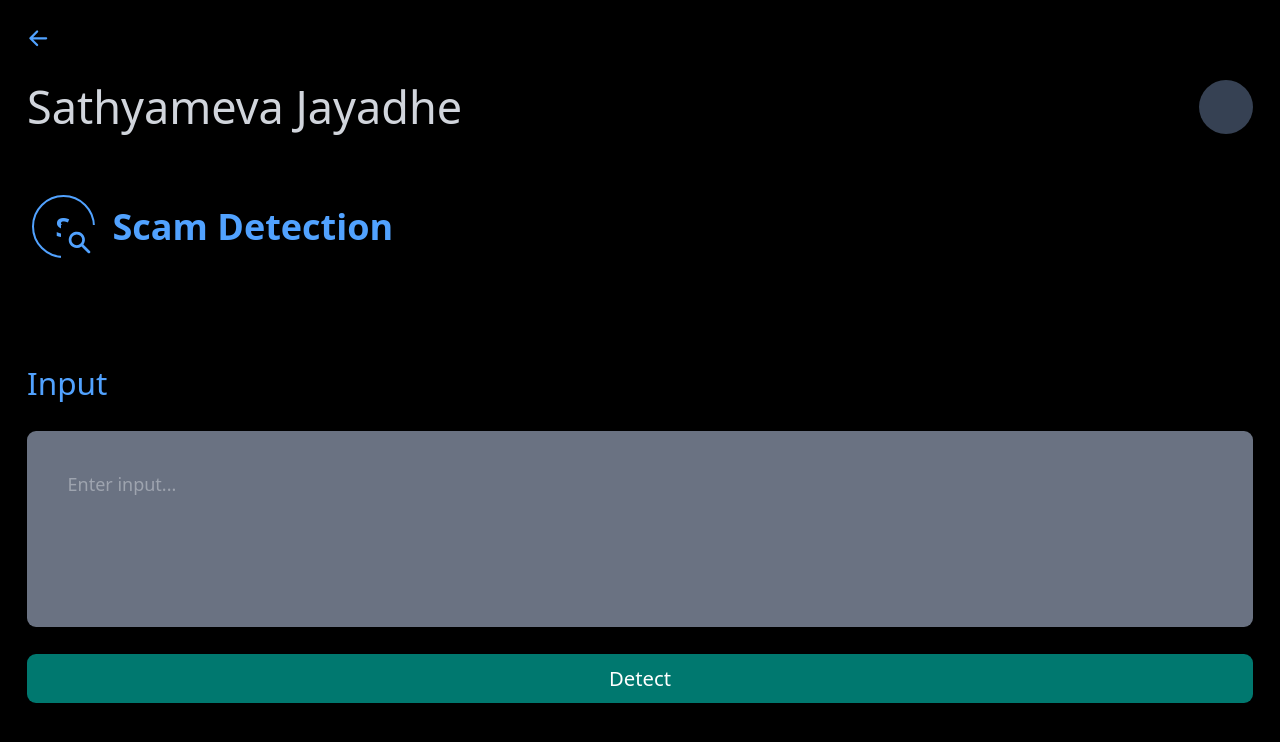
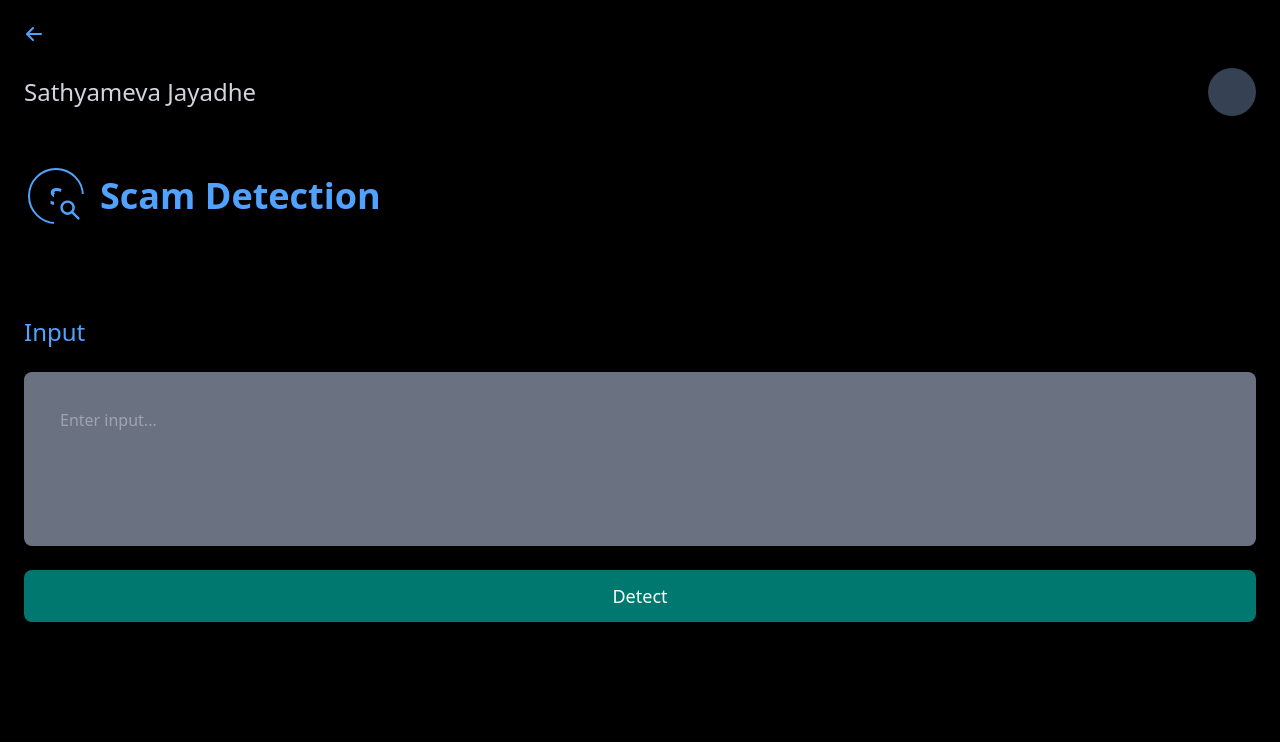
Before and after one commit to Noelithub77/criminus, a Next.js app: page /spam in a window 1280 px wide. Shown: the top 742 px of the page. Built offline with nearby package versions, Linux system fonts and the light colour scheme.

Commit message:
Revert "prevented zoom and stuff"
This reverts commit 52f113dbc48ab2d8754a56fbd62be404488b1f6b.

```diff
--- a/next.config.mjs
+++ b/next.config.mjs
@@ -5,42 +5,7 @@ const nextConfig = withPWA({
   dest: 'public',
   register: true,
   skipWaiting: true,
-  disable: process.env.NODE_ENV === 'development',
-  runtimeCaching: [
-    {
-      urlPattern: /^https:\/\/fonts\.(?:gstatic|googleapis)\.com\/.*/i,
-      handler: 'CacheFirst',
-      options: {
-        cacheName: 'google-fonts',
-        expiration: {
-          maxEntries: 4,
-          maxAgeSeconds: 365 * 24 * 60 * 60 // 365 days
-        }
-      }
-    },
-    {
-      urlPattern: /\.(?:eot|otf|ttc|ttf|woff|woff2|font.css)$/i,
-      handler: 'StaleWhileRevalidate',
-      options: {
-        cacheName: 'static-font-assets',
-        expiration: {
-          maxEntries: 4,
-          maxAgeSeconds: 7 * 24 * 60 * 60 // 7 days
-        }
-      }
-    },
-    {
-      urlPattern: /\.(?:jpg|jpeg|gif|png|svg|ico|webp)$/i,
-      handler: 'StaleWhileRevalidate',
-      options: {
-        cacheName: 'static-image-assets',
-        expiration: {
-          maxEntries: 64,
-          maxAgeSeconds: 24 * 60 * 60 // 24 hours
-        }
-      }
-    }
-  ]
+  disable: process.env.NODE_ENV === 'development'
 })({
   // Next.js configuration
   reactStrictMode: true,
--- a/public/native-app.css
+++ /dev/null
@@ -1,92 +0,0 @@
-/* Prevent text selection for app-like feel */
-* {
-  -webkit-tap-highlight-color: transparent;
-}
-
-/* Mobile-specific styles */
-@media (max-width: 768px) {
-  * {
-    -webkit-touch-callout: none;
-    -webkit-user-select: none;
-    user-select: none;
-  }
-
-  /* Allow text selection in specific elements like inputs */
-  input, textarea {
-    -webkit-user-select: text;
-    user-select: text;
-  }
-
-  /* Prevent overscroll/bounce effect on mobile */
-  html, body {
-    position: fixed;
-    width: 100%;
-    height: 100%;
-    overflow: hidden;
-    overscroll-behavior: none;
-  }
-
-  /* Main content container with scrolling for mobile */
-  .app-content {
-    position: absolute;
-    top: 0;
-    left: 0;
-    right: 0;
-    bottom: 0;
-    overflow-y: auto;
-    overflow-x: hidden;
-    -webkit-overflow-scrolling: touch;
-  }
-
-  /* Disable pull-to-refresh on mobile */
-  body {
-    overscroll-behavior-y: contain;
-  }
-}
-
-/* Desktop-specific styles */
-@media (min-width: 769px) {
-  html, body {
-    height: 100%;
-    overflow: auto;
-  }
-
-  .app-content {
-    min-height: 100vh;
-    display: flex;
-    flex-direction: column;
-  }
-}
-
-/* Shared styles for both mobile and desktop */
-/* Hide scrollbars for native feel */
-.app-content::-webkit-scrollbar {
-  display: none;
-}
-
-/* Smooth transitions for native feel */
-.page-transition {
-  transition: transform 0.3s ease-in-out;
-}
-
-/* Make sure content is responsive */
-img, video {
-  max-width: 100%;
-  height: auto;
-}
-
-/* Responsive typography */
-html {
-  font-size: 16px;
-}
-
-@media (min-width: 768px) {
-  html {
-    font-size: 18px;
-  }
-}
-
-/* Ensure proper box sizing */
-*, *::before, *::after {
-  box-sizing: border-box;
-}
--- /dev/null
+++ b/src/app/frontend/main.jsx
@@ -0,0 +1,10 @@
+import { StrictMode } from "react";
+import { createRoot } from "react-dom/client";
+import "./index.css";
+import App from "./page.jsx";
+
+createRoot(document.getElementById("root")).render(
+  <StrictMode>
+    <App />
+  </StrictMode>
+);
--- a/src/app/globals.css
+++ b/src/app/globals.css
@@ -46,81 +46,3 @@ main {
   display: flex;
   flex-direction: column;
 }
-
-/* Responsive layout adjustments */
-.container {
-  width: 100%;
-  max-width: 1200px;
-  margin: 0 auto;
-  padding: 0 1rem;
-}
-
-/* Responsive grid system */
-.grid {
-  display: grid;
-  grid-template-columns: repeat(auto-fill, minmax(300px, 1fr));
-  gap: 1rem;
-}
-
-/* Responsive typography */
-@media (min-width: 768px) {
-  h1 {
-    font-size: 2.5rem;
-  }
-  h2 {
-    font-size: 2rem;
-  }
-  h3 {
-    font-size: 1.75rem;
-  }
-}
-
-@media (max-width: 767px) {
-  h1 {
-    font-size: 2rem;
-  }
-  h2 {
-    font-size: 1.75rem;
-  }
-  h3 {
-    font-size: 1.5rem;
-  }
-}
-
-/* Desktop-specific enhancements */
-@media (min-width: 1024px) {
-  .desktop-enhanced {
-    transition: all 0.3s ease;
-  }
-
-  .desktop-enhanced:hover {
-    transform: translateY(-2px);
-    box-shadow: 0 10px 25px rgba(0, 0, 0, 0.1);
-  }
-}
-
-/* PWA installed mode specific styles */
-.pwa-installed .hide-in-pwa {
-  display: none !important;
-}
-
-/* Ensure buttons and interactive elements have proper sizing for touch */
-button,
-.button,
-a.button,
-input[type="button"],
-input[type="submit"] {
-  min-height: 44px;
-  min-width: 44px;
-  padding: 0.5rem 1rem;
-}
-
-@media (min-width: 768px) {
-  button,
-  .button,
-  a.button,
-  input[type="button"],
-  input[type="submit"] {
-    min-height: 36px;
-  }
-}
--- a/src/app/layout.js
+++ b/src/app/layout.js
@@ -15,12 +15,12 @@ const dmSans = DM_Sans({
 export const metadata = {
   title: "Criminus",
   description: "Criminus, a anti crime software",
-  viewport: "width=device-width, initial-scale=1, maximum-scale=1, user-scalable=no",
+  viewport: "width=device-width, initial-scale=1, maximum-scale=1, user-scalable=0",
   manifest: "/manifest.json",
   themeColor: "#000000",
   appleWebApp: {
     capable: true,
-    statusBarStyle: "black-translucent",
+    statusBarStyle: "default",
     title: "Criminus",
   },
 };
@@ -29,52 +29,19 @@ export default function RootLayout({ children }) {
   return (
     <html lang="en" className="h-full">
       <head>
-        <meta name="viewport" content="width=device-width, initial-scale=1, maximum-scale=1, user-scalable=no" />
+        <meta name="viewport" content="width=device-width, initial-scale=1, maximum-scale=1, user-scalable=0" />
         <meta name="theme-color" content="#000000" />
         <meta name="apple-mobile-web-app-capable" content="yes" />
-        <meta name="apple-mobile-web-app-status-bar-style" content="black-translucent" />
+        <meta name="apple-mobile-web-app-status-bar-style" content="default" />
         <meta name="apple-mobile-web-app-title" content="Criminus" />
-        <meta name="mobile-web-app-capable" content="yes" />
-        <meta name="format-detection" content="telephone=no" />
         <link rel="apple-touch-icon" href="/icons/icon-192x192.png" />
         <link rel="manifest" href="/manifest.json" />
-        <link rel="stylesheet" href="/native-app.css" />
       </head>
       <body
-        className={`${geistSans.variable} ${dmSans.variable} antialiased min-h-screen flex flex-col overscroll-none`}
+        className={`${geistSans.variable} ${dmSans.variable} antialiased min-h-screen flex flex-col`}
       >
-        <div className="app-content">
-          {children}
-        </div>
+        {children}
         <Script src="/sw-register.js" strategy="afterInteractive" />
-        <Script id="prevent-zoom" strategy="afterInteractive">
-          {`
-            // Only apply these on mobile devices
-            if (window.innerWidth <= 768) {
-              // Prevent pinch zoom
-              document.addEventListener('touchmove', function(event) {
-                if (event.scale !== 1) {
-                  event.preventDefault();
-                }
-              }, { passive: false });
-
-              // Double-tap prevention
-              let lastTouchEnd = 0;
-              document.addEventListener('touchend', function(event) {
-                const now = (new Date()).getTime();
-                if (now - lastTouchEnd <= 300) {
-                  event.preventDefault();
-                }
-                lastTouchEnd = now;
-              }, false);
-            }
-
-            // Detect if the app is in standalone mode (PWA installed)
-            if (window.matchMedia('(display-mode: standalone)').matches || window.navigator.standalone === true) {
-              document.documentElement.classList.add('pwa-installed');
-            }
-          `}
-        </Script>
       </body>
     </html>
   );
```
Also changed, not shown: public/manifest.json.
